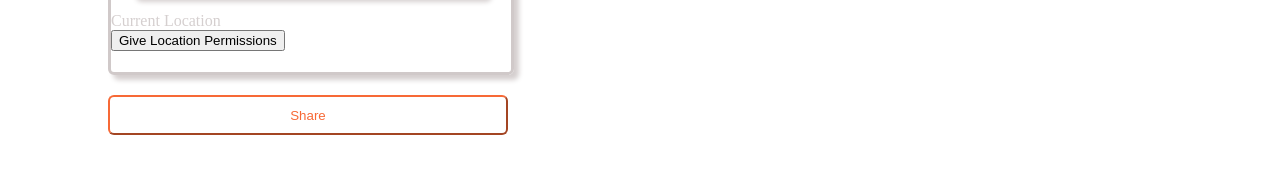
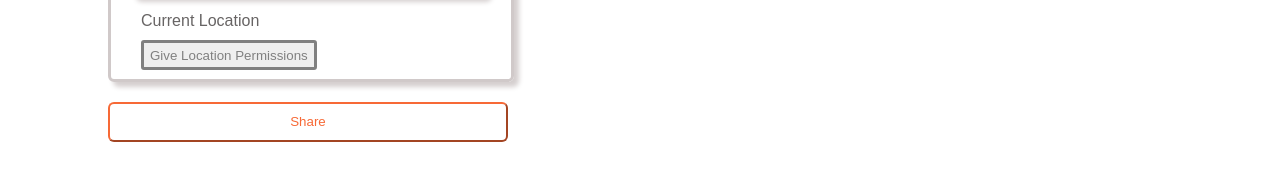
Before and after one commit to ManaswiYadamreddy/project3, a plain HTML site: page index.html in a window 1280 px wide. Shown: the part 587-768 px from the top of the page. Drawn offline with Linux system fonts and the light colour scheme.

Commit message:
Update alcher_web_page-create.css

```diff
--- a/styles/alcher_web_page-create.css
+++ b/styles/alcher_web_page-create.css
@@ -2,7 +2,11 @@
 .title-header{
     display: inline-block;
     vertical-align: middle;
+    font-family: 'Edu NSW ACT Foundation', cursive;
 
+}
+.header-title{
+     font-family: 'Edu NSW ACT Foundation', cursive;
 }
 .header-title,
 .header-logo{
@@ -61,7 +65,38 @@
     margin-left: 20px;
     box-shadow: 5px 5px 5px;
     border-radius: 6px;
+
 }
+.location-button,
+.get-location1,
+.status{
+    margin-left: 30px;
+    color: black;
+    font-family: Arial, Helvetica, sans-serif;
+}
+.get-location1{
+    margin-top: 10px;
+    margin-bottom: 10px;
+    color: rgb(103, 100, 100);
+}
+.status{
+    font-size: small;
+}
+
+.location-click{
+    height: 30px;
+    border: solid;
+    color: gray;
+    border-radius: 3px;
+}
+.location-click:active{
+    opacity: 0;
+}
+
+
+
+
+
 .ppp{
     margin-top: 70px;
     display: grid;
```
